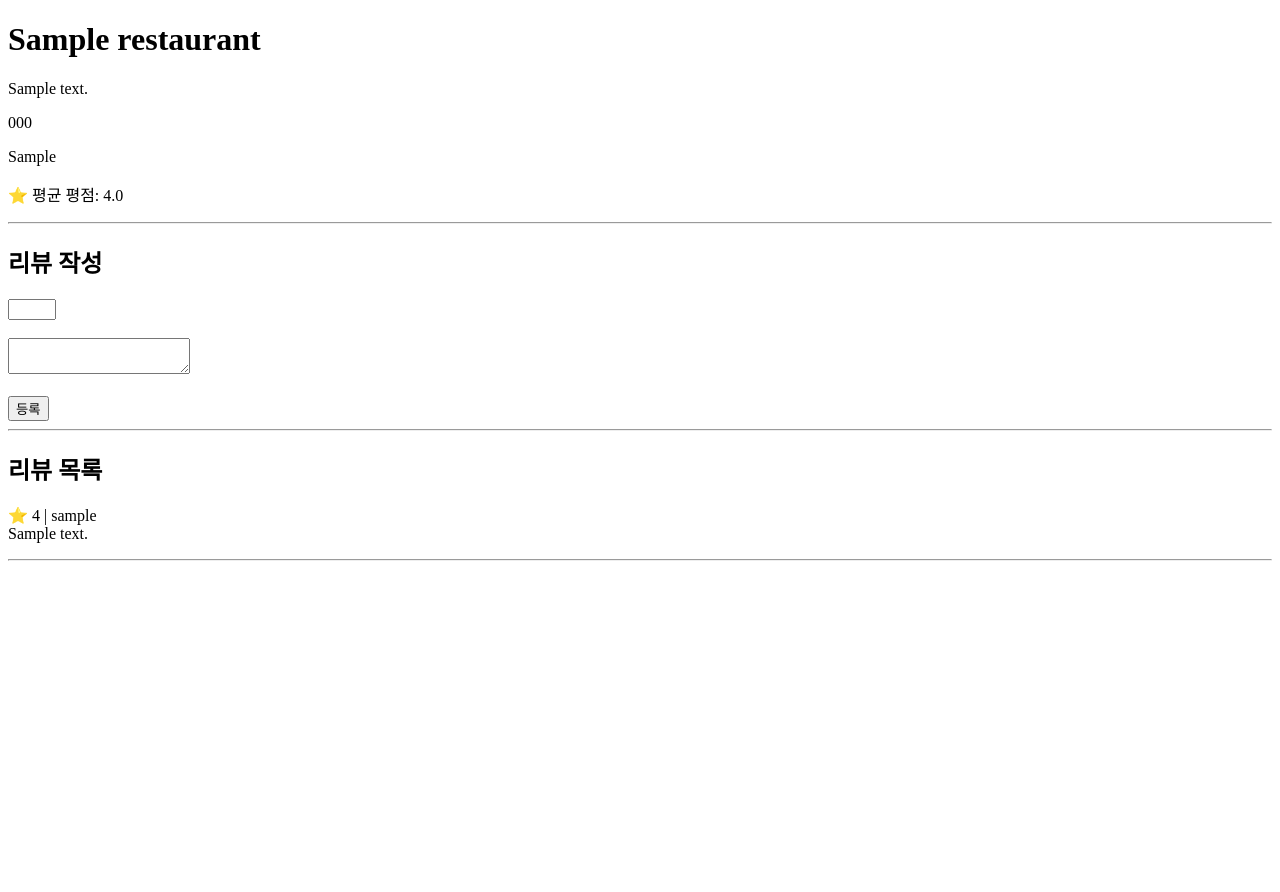
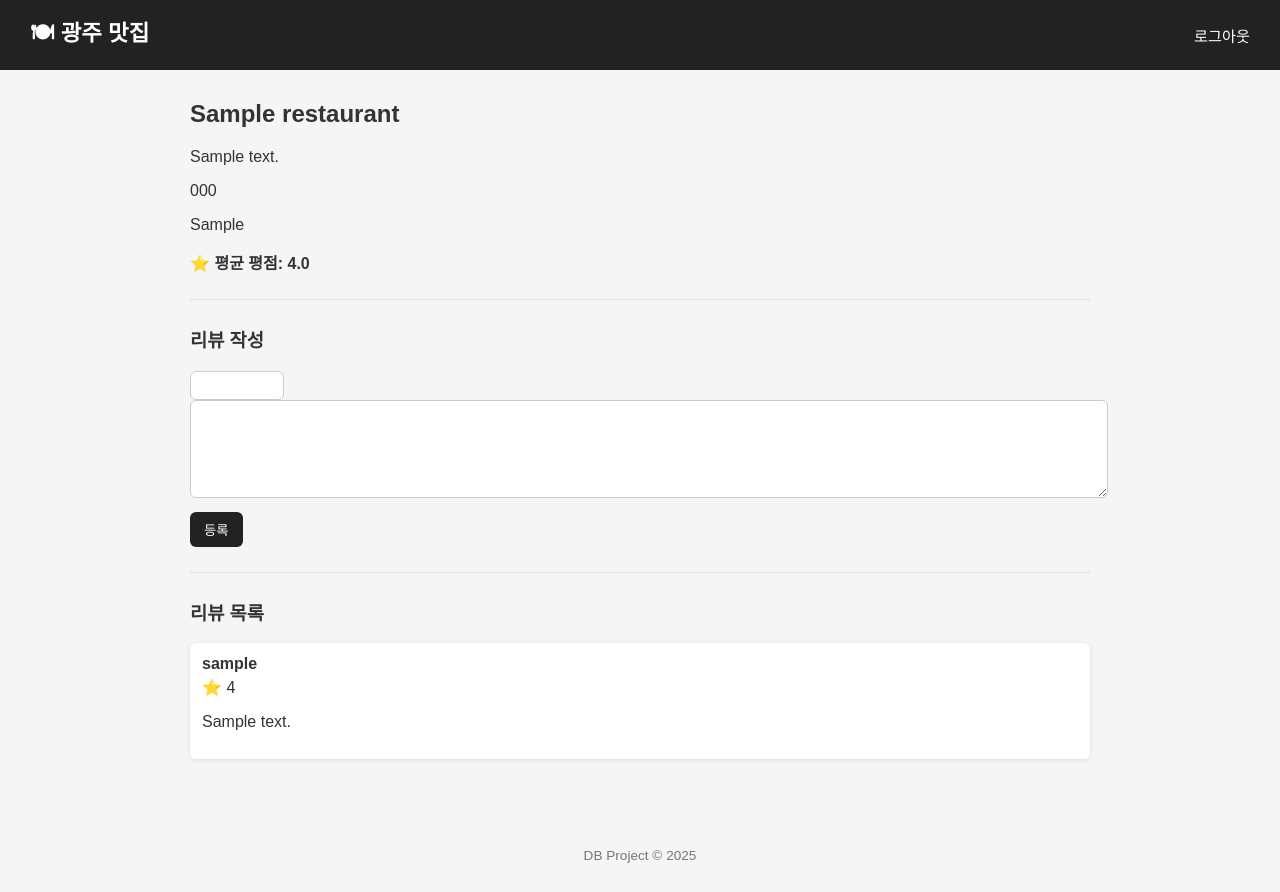
Before and after one commit to Jinun-kumo/local_restaurant_DB, a Flask app: page /restaurant/1 in a window 1280 px wide. Before the commit the page ends 561 px from the top, so only its background shows below. Run offline with Flask 3, Linux system fonts and the light colour scheme; the visitor is signed in with stand-in values (Sample User, id 1); tables that the repository leaves empty hold one stand-in row (values such as "Sample post").

Commit message:
final commit

```diff
--- /dev/null
+++ b/app/static/style.css
@@ -0,0 +1,225 @@
+/* =========================
+   Global
+========================= */
+
+body {
+    margin: 0;
+    font-family: Arial, Helvetica, sans-serif;
+    background: #f5f5f5;
+    color: #333;
+}
+
+a {
+    color: inherit;
+    text-decoration: none;
+}
+
+/* =========================
+   Header
+========================= */
+
+.header {
+    background: #222;
+    color: white;
+    padding: 15px 30px;
+    display: flex;
+    justify-content: space-between;
+    align-items: center;
+}
+
+.header h1 {
+    margin: 0;
+    font-size: 1.4rem;
+}
+
+.header nav a {
+    margin-left: 15px;
+    color: white;
+    font-size: 0.95rem;
+}
+
+.header nav a:hover {
+    text-decoration: underline;
+}
+
+/* =========================
+   Layout
+========================= */
+
+.container {
+    max-width: 900px;
+    margin: 30px auto;
+    padding: 0 10px;
+}
+
+/* =========================
+   Restaurant List
+========================= */
+
+.restaurant-list {
+    display: grid;
+    grid-template-columns: repeat(auto-fill, minmax(280px, 1fr));
+    gap: 20px;
+}
+
+.card {
+    background: white;
+    padding: 20px;
+    border-radius: 8px;
+    box-shadow: 0 2px 6px rgba(0,0,0,0.1);
+    transition: transform 0.2s, box-shadow 0.2s;
+}
+
+.card:hover {
+    transform: translateY(-5px);
+    box-shadow: 0 4px 12px rgba(0,0,0,0.15);
+}
+
+.card h3 {
+    margin-top: 0;
+    margin-bottom: 10px;
+}
+
+.card p {
+    margin: 4px 0;
+    font-size: 0.9rem;
+}
+
+/* =========================
+   Rating
+========================= */
+
+.rating {
+    margin-top: 10px;
+    font-weight: bold;
+}
+
+/* =========================
+   Restaurant Detail
+========================= */
+
+hr {
+    margin: 25px 0;
+    border: none;
+    border-top: 1px solid #ddd;
+}
+
+textarea {
+    width: 100%;
+    min-height: 80px;
+    padding: 8px;
+    resize: vertical;
+    border-radius: 6px;
+    border: 1px solid #ccc;
+}
+
+input[type="number"] {
+    width: 80px;
+    padding: 6px;
+    border-radius: 6px;
+    border: 1px solid #ccc;
+}
+
+button {
+    margin-top: 10px;
+    padding: 8px 14px;
+    background: #222;
+    color: white;
+    border: none;
+    border-radius: 6px;
+    cursor: pointer;
+}
+
+button:hover {
+    background: #444;
+}
+
+/* =========================
+   Review
+========================= */
+
+.review {
+    background: white;
+    padding: 12px;
+    border-radius: 6px;
+    margin-bottom: 10px;
+    box-shadow: 0 1px 4px rgba(0,0,0,0.1);
+}
+
+.review strong {
+    display: block;
+    margin-bottom: 5px;
+}
+
+/* =========================
+   Auth (Login / Register)
+========================= */
+
+.auth-card {
+    background: white;
+    max-width: 400px;
+    margin: 80px auto;
+    padding: 30px;
+    border-radius: 10px;
+    box-shadow: 0 4px 12px rgba(0,0,0,0.15);
+}
+
+.auth-card h2 {
+    text-align: center;
+    margin-bottom: 20px;
+}
+
+.auth-card form {
+    display: flex;
+    flex-direction: column;
+}
+
+.auth-card input {
+    padding: 10px;
+    margin-bottom: 15px;
+    border: 1px solid #ccc;
+    border-radius: 6px;
+}
+
+.auth-card button {
+    padding: 10px;
+    background: #222;
+    color: white;
+    border: none;
+    border-radius: 6px;
+    cursor: pointer;
+}
+
+.auth-card button:hover {
+    background: #444;
+}
+
+.auth-link {
+    text-align: center;
+    margin-top: 15px;
+    font-size: 0.9rem;
+}
+
+/* =========================
+   Flash Messages
+========================= */
+
+.flash {
+    list-style: none;
+    padding: 0;
+    margin-bottom: 15px;
+    color: red;
+    text-align: center;
+}
+
+/* =========================
+   Footer
+========================= */
+
+.footer {
+    margin-top: 60px;
+    padding: 15px;
+    text-align: center;
+    font-size: 0.85rem;
+    color: #777;
+}
--- /dev/null
+++ b/app/templates/base.html
@@ -0,0 +1,32 @@
+<!DOCTYPE html>
+<html lang="ko">
+<head>
+    <meta charset="UTF-8">
+    <title>{% block title %}광주 맛집{% endblock %}</title>
+    <link rel="stylesheet" href="{{ url_for('static', filename='style.css') }}">
+</head>
+<body>
+
+<header class="header">
+    <h1><a href="{{ url_for('main.index') }}">🍽 광주 맛집</a></h1>
+
+    <nav>
+        {% if session.user_id %}
+            <a href="{{ url_for('main.logout') }}">로그아웃</a>
+        {% else %}
+            <a href="{{ url_for('main.login') }}">로그인</a>
+            <a href="{{ url_for('main.register') }}">회원가입</a>
+        {% endif %}
+    </nav>
+</header>
+
+<main class="container">
+    {% block content %}{% endblock %}
+</main>
+
+<footer class="footer">
+    <p>DB Project © 2025</p>
+</footer>
+
+</body>
+</html>
--- a/app/templates/restaurant_detail.html
+++ b/app/templates/restaurant_detail.html
@@ -1,49 +1,41 @@
-<!DOCTYPE html>
-<html lang="ko">
-<head>
-    <meta charset="UTF-8">
-    <title>{{ restaurant.name }}</title>
-</head>
-<body>
+{% extends "base.html" %}
+{% block title %}{{ restaurant.name }}{% endblock %}
 
-<h1>{{ restaurant.name }}</h1>
+{% block content %}
+<h2>{{ restaurant.name }}</h2>
+
 <p>{{ restaurant.address }}</p>
 <p>{{ restaurant.phone }}</p>
 <p>{{ restaurant.category }}</p>
 
 {% if avg_rating %}
-<p>⭐ 평균 평점: {{ avg_rating }}</p>
+<p class="rating">⭐ 평균 평점: {{ avg_rating }}</p>
 {% endif %}
 
 <hr>
 
-<h2>리뷰 작성</h2>
+<h3>리뷰 작성</h3>
 
 {% if session.user_id %}
 <form method="post" action="/restaurant/{{ restaurant.id }}/review">
     <input type="number" name="rating" min="1" max="5" required>
-    <br><br>
     <textarea name="comment" required></textarea>
-    <br><br>
-    <button type="submit">등록</button>
+    <button>등록</button>
 </form>
 {% else %}
-<p><a href="/login">로그인</a> 후 리뷰 작성 가능</p>
+<p>리뷰 작성은 <a href="/login">로그인</a> 후 가능합니다.</p>
 {% endif %}
 
 <hr>
 
-<h2>리뷰 목록</h2>
+<h3>리뷰 목록</h3>
 {% for review in restaurant.reviews %}
-<p>
-    ⭐ {{ review.rating }} |
-    {{ review.user.username }}<br>
-    {{ review.comment }}
-</p>
-<hr>
+<div class="review">
+    <strong>{{ review.user.username }}</strong>
+    ⭐ {{ review.rating }}
+    <p>{{ review.comment }}</p>
+</div>
 {% else %}
 <p>아직 리뷰가 없습니다.</p>
 {% endfor %}
-
-</body>
-</html>
+{% endblock %}
```
Also changed, not shown: app/templates/login.html (+12 -15 lines), app/templates/register.html (+12 -15 lines), app/templates/restaurants.html (+5 -37 lines).
